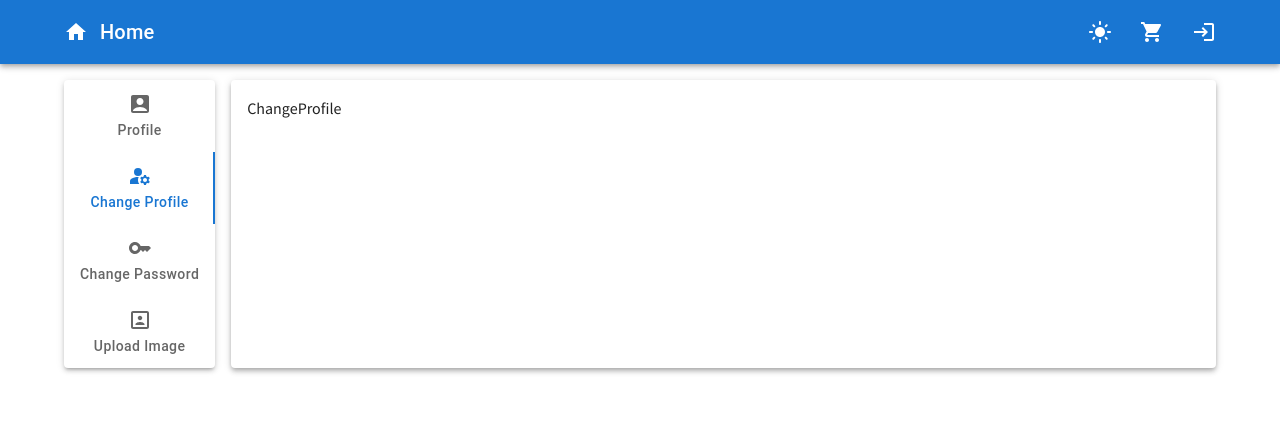
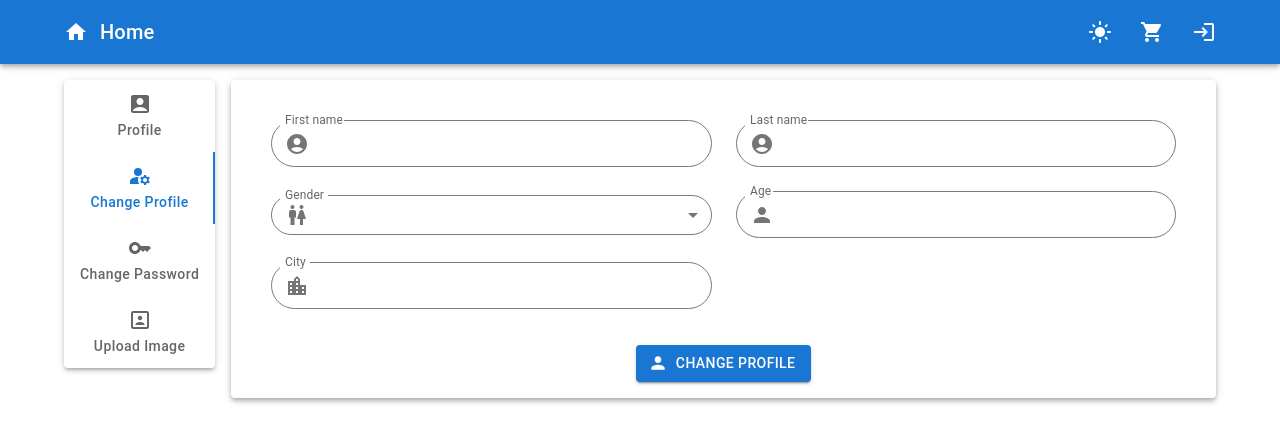
Before and after one commit to rezaramezani1367/ecommerce-app-new-main, a React (Create React App) app: page /profile/change in a window 1280 px wide. Shown: the top 442 px of the page. Built offline with nearby package versions, Linux system fonts and the light colour scheme.

Commit message:
commit for component changepassword

```diff
--- a/src/components/ChangeProfile.js
+++ b/src/components/ChangeProfile.js
@@ -1,10 +1,225 @@
-import { } from "@mui/material";
-import React from "react";
+import { AccountCircle, LocationCity, Person, Wc } from "@mui/icons-material";
+import { LoadingButton } from "@mui/lab";
+import { Box, InputAdornment, MenuItem, TextField } from "@mui/material";
+import React, { useEffect, useState } from "react";
+import { useDispatch, useSelector } from "react-redux";
+import { CustomField } from "./Login";
 import { HeaderProfile } from "./Profile";
+import { useFormik } from "formik";
+import { changeProfile } from "../redux/actionUser";
+import { Toast } from "../redux/actionCart";
+import { useNavigate } from "react-router-dom";
 
 const ChangeProfile = () => {
+  const navigate = useNavigate();
+  const [status, setStatus] = useState(false);
+  const {
+    user: { userLoading, userData, userError },
+  } = useSelector((last) => last);
+  const dispatch = useDispatch();
+  const validate = (values) => {
+    let errors = {};
+    if (values.firstname.length < 3) {
+      errors.firstname = "firstname must be at least 3 characters";
+    }
+    if (values.lastname.length < 3) {
+      errors.lastname = "lastname must be at least 3 characters";
+    }
+    if (!values.gender) {
+      errors.gender = "Gender is required";
+    }
+    if (values.city.length < 3) {
+      errors.city = "city must be at least 3 characters";
+    }
+    if (!(/^[1-9][0-9]*$/.test(values.age) && values.age >= 15)) {
+      errors.age = "Age must be number and  at least 15";
+    }
 
-  return <HeaderProfile value="2">ChangeProfile</HeaderProfile>;
+    return errors;
+  };
+  const formik = useFormik({
+    initialValues: {
+      firstname: "",
+      lastname: "",
+      gender: "",
+      age: "",
+      city: "",
+    },
+    onSubmit: (values) => {
+      dispatch(changeProfile({ ...values, ...userData }));
+      setStatus(true);
+    },
+    validate,
+    onReset: () => {
+      return {
+        firstname: "",
+        lastname: "",
+        gender: "",
+        age: "",
+        city: "",
+      };
+    },
+  });
+  useEffect(() => {
+    if (status && userError.length) {
+      Toast.fire({
+        icon: "error",
+        title: userError,
+      });
+    }
+    if (status && Object.keys(userData).length) {
+      Toast.fire({
+        icon: "success",
+        title: `${userData.username} created successfully`,
+      });
+      navigate("/profile");
+    }
+  }, [userError, userData]);
+
+  return (
+    <HeaderProfile value="2">
+      <Box component="form" noValidate onSubmit={formik.handleSubmit}>
+        <Box
+          padding={3}
+          sx={{
+            display: "grid",
+            flexGrow: 1,
+            gap: 3,
+            gridTemplateColumns: { xs: "1fr", md: "repeat(2,1fr)" },
+            alignItems: "center",
+          }}
+        >
+          <CustomField
+            error={formik.errors.firstname && formik.touched.firstname}
+            helperText={
+              formik.errors.firstname && formik.touched.firstname
+                ? formik.errors.firstname
+                : ""
+            }
+            label="First name"
+            name="firstname"
+            id="firstname"
+            onChange={formik.handleChange}
+            onBlur={formik.handleBlur}
+            InputProps={{
+              startAdornment: (
+                <InputAdornment position="start">
+                  <AccountCircle />
+                </InputAdornment>
+              ),
+            }}
+            size="small"
+            fullWidth
+          />
+          <CustomField
+            error={formik.errors.lastname && formik.touched.lastname}
+            helperText={
+              formik.errors.lastname && formik.touched.lastname
+                ? formik.errors.lastname
+                : ""
+            }
+            label="Last name"
+            name="lastname"
+            id="lastname"
+            onChange={formik.handleChange}
+            onBlur={formik.handleBlur}
+            InputProps={{
+              startAdornment: (
+                <InputAdornment position="start">
+                  <AccountCircle />
+                </InputAdornment>
+              ),
+            }}
+            size="small"
+            fullWidth
+          />
+          <CustomField
+            error={formik.errors.gender && formik.touched.gender}
+            helperText={
+              formik.errors.gender && formik.touched.gender
+                ? formik.errors.gender
+                : ""
+            }
+            label="Gender"
+            name="gender"
+            id="gender"
+            select
+            value={formik.values.gender}
+            onChange={formik.handleChange}
+            onBlur={formik.handleBlur}
+            InputProps={{
+              startAdornment: (
+                <InputAdornment position="start">
+                  <Wc />
+                </InputAdornment>
+              ),
+            }}
+            size="small"
+            fullWidth
+          >
+            <MenuItem value="male">Male</MenuItem>
+            <MenuItem value="female">Female</MenuItem>
+          </CustomField>
+          <CustomField
+            error={formik.errors.age && formik.touched.age}
+            helperText={
+              formik.errors.age && formik.touched.age ? formik.errors.age : ""
+            }
+            type="number"
+            label="Age"
+            name="age"
+            id="age"
+            inputProps={{ inputMode: "numeric", pattern: "[0-9]*" }}
+            onChange={formik.handleChange}
+            onBlur={formik.handleBlur}
+            InputProps={{
+              startAdornment: (
+                <InputAdornment position="start">
+                  <Person />
+                </InputAdornment>
+              ),
+            }}
+            size="small"
+            fullWidth
+          />
+          <CustomField
+            error={formik.errors.city && formik.touched.city}
+            helperText={
+              formik.errors.city && formik.touched.city
+                ? formik.errors.city
+                : ""
+            }
+            label="City"
+            name="city"
+            id="city"
+            onChange={formik.handleChange}
+            onBlur={formik.handleBlur}
+            InputProps={{
+              startAdornment: (
+                <InputAdornment position="start">
+                  <LocationCity />
+                </InputAdornment>
+              ),
+            }}
+            size="small"
+            fullWidth
+          />
+        </Box>
+        <Box className="text-center mt-3">
+          <LoadingButton
+            loading={userLoading}
+            loadingPosition="start"
+            sx={{ minWidth: 120 }}
+            variant="contained"
+            startIcon={<Person />}
+            type="submit"
+          >
+            change profile
+          </LoadingButton>
+        </Box>
+      </Box>
+    </HeaderProfile>
+  );
 };
 
 export default ChangeProfile;
--- a/src/components/Profile.js
+++ b/src/components/Profile.js
@@ -27,7 +27,7 @@ const Profile = () => {
   useEffect(() => {
     dispatch(getProfile(userData));
   }, []);
-  console.log(userData);
+
   return (
     <HeaderProfile value="1">
       <Box
@@ -51,20 +51,30 @@ const Profile = () => {
           />
         </Box>
         <Box
-          className="flex-1"
           sx={{
             display: "grid",
-            gap: 2,
-            gridTemplateColumns: "110px 1fr",
+            flexGrow: 1,
+            gap: 3,
+            gridTemplateColumns: { xs: "100px 1fr", lg: "100px 1fr 100px 1fr" },
             alignItems: "center",
           }}
         >
-          <Box className="border-r font-bold capitalize">username</Box>
+          <Box className="border-r font-bold capitalize">user name</Box>
           <Box>{userData.username}</Box>
           <Box className="border-r font-bold capitalize">email</Box>
           <Box>{userData.email}</Box>
           <Box className="border-r font-bold capitalize">mobile</Box>
           <Box>{userData.mobile}</Box>
+          <Box className="border-r font-bold capitalize">first name</Box>
+          <Box>{userData.firstname}</Box>
+          <Box className="border-r font-bold capitalize">last name</Box>
+          <Box>{userData.lastname}</Box>
+          <Box className="border-r font-bold capitalize">gender</Box>
+          <Box>{userData.gender}</Box>
+          <Box className="border-r font-bold capitalize">age</Box>
+          <Box>{userData.age}</Box>
+          <Box className="border-r font-bold capitalize">city</Box>
+          <Box>{userData.city}</Box>
         </Box>
       </Box>
     </HeaderProfile>
--- a/src/redux/actionUser.js
+++ b/src/redux/actionUser.js
@@ -22,8 +22,8 @@ export const createUser = (values) => async (dispatch, getState) => {
     dispatch({
       type: userError,
       payload: {
+        ...getState().user,
         userLoading: false,
-        userData: {},
         userError: error.response ? error.response.data.message : error.message,
       },
     });
@@ -49,8 +49,8 @@ export const loginUser = (values) => async (dispatch, getState) => {
     dispatch({
       type: userError,
       payload: {
+        ...getState().user,
         userLoading: false,
-        userData: {},
         userError: error.response ? error.response.data.message : error.message,
       },
     });
@@ -75,8 +75,8 @@ export const logoutUser = () => async (dispatch, getState) => {
     dispatch({
       type: userError,
       payload: {
+        ...getState().user,
         userLoading: false,
-        userData: {},
         userError: error.response ? error.response.data.message : error.message,
       },
     });
@@ -90,9 +90,9 @@ export const getProfile = (values) => async (dispatch, getState) => {
   try {
     const { data } = await client.get("/user/profile/", {
       headers: {
-        authorization:
-          `Bearer ${values.token}`,
-      }});
+        authorization: `Bearer ${values.token}`,
+      },
+    });
     dispatch({
       type: userSuccess,
       payload: {
@@ -105,10 +105,50 @@ export const getProfile = (values) => async (dispatch, getState) => {
     dispatch({
       type: userError,
       payload: {
+        ...getState().user,
         userLoading: false,
-        userData: {},
         userError: error.response ? error.response.data.message : error.message,
       },
     });
   }
 };
+export const changeProfile = (values) => async (dispatch, getState) => {
+  dispatch({
+    type: userLoading,
+    payload: { ...getState().user, userLoading: true },
+  });
+  try {
+    const data = await client.put(
+      "/user/change-profile",
+      {
+        ...values,
+        age: Number(values.age),
+      },
+      {
+        headers: {
+          authorization: `Bearer ${values.token}`,
+        },
+      }
+    );
+    console.log(data);
+    dispatch({
+      type: userSuccess,
+      payload: {
+        userData:{...values},
+        userLoading: false,
+        userError: "",
+      },
+    });
+    console.log(getState().user)
+  } catch (error) {
+    console.log(error);
+    dispatch({
+      type: userError,
+      payload: {
+        ...getState().user,
+        userLoading: false,
+        userError: error.response ? error.response.data.message : error.message,
+      },
+    });
+  }
+};
```
